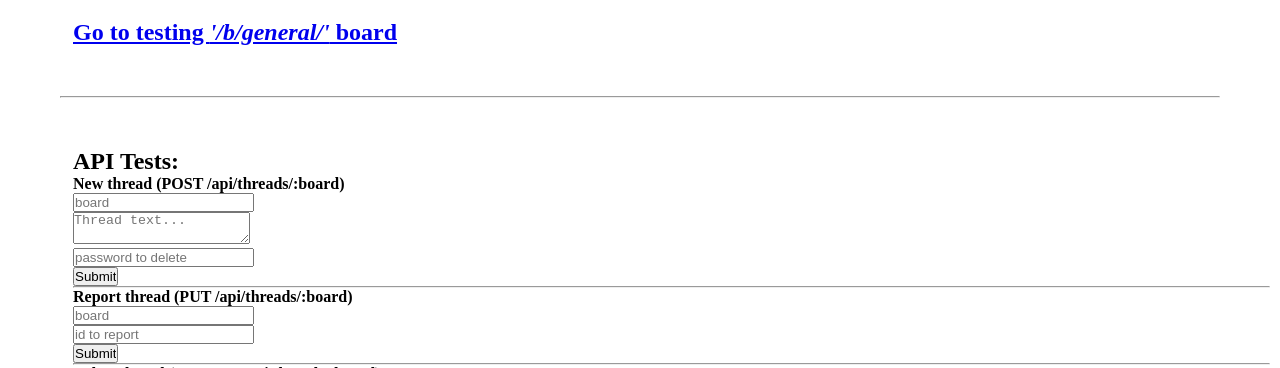
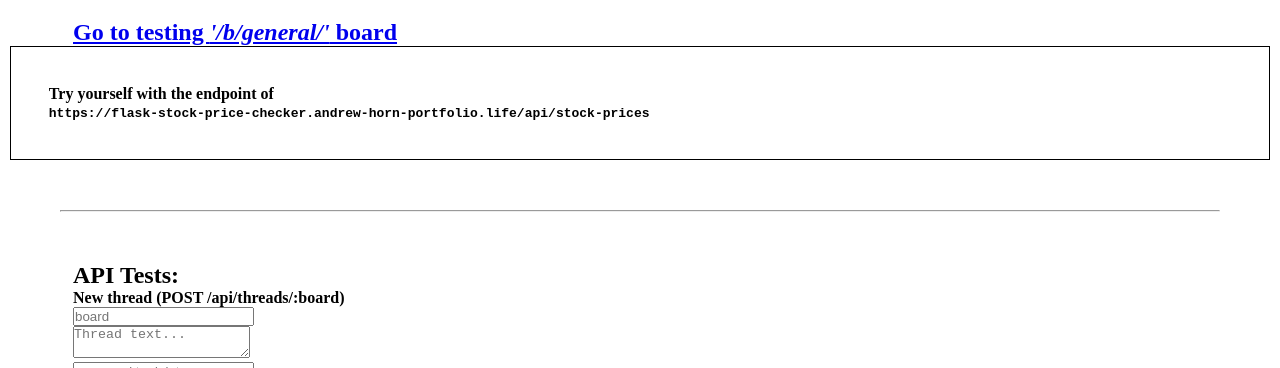
Before and after one commit to sophyphreak/flask-anon-message-board-front, a Gatsby site: page / in a window 1280 px wide. Shown: the part 732-1100 px from the top of the page. Built offline with nearby package versions, Linux system fonts and the light colour scheme; Gatsby itself is replaced by a stand-in of ours.

Commit message:
Added 'try for yourself' url to index'

```diff
--- a/src/pages/index.js
+++ b/src/pages/index.js
@@ -82,6 +82,14 @@ const IndexPage = () => (
         </Link>
       </h2>
     </div>
+    <p style={{ padding: "3%", border: "solid black 1px" }}>
+      <b>
+        Try yourself with the endpoint of <br />{" "}
+        <code>
+          https://flask-stock-price-checker.andrew-horn-portfolio.life/api/stock-prices
+        </code>
+      </b>
+    </p>
     <hr style={{ margin: "50px" }} />
     <Apitests />
     <hr style={{ margin: "50px", marginTop: "200px" }} />
```
